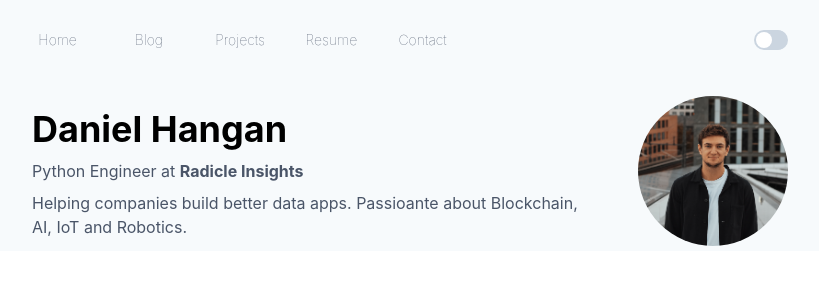
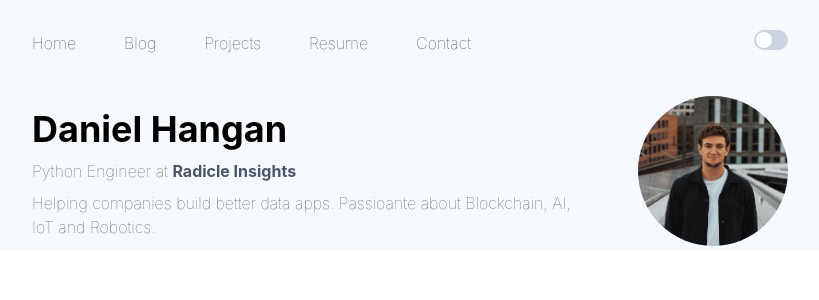
Before and after one commit to danielhangan/personal-website, a Next.js app: page / in a window 1280 px wide. Shown: the top 300 px of the page, without its empty margins (236-1055 px from the left). Built offline with nearby package versions, Linux system fonts and the light colour scheme.

Commit message:
blog responsive, default theme for buttons

```diff
--- a/src/components/Navigation.tsx
+++ b/src/components/Navigation.tsx
@@ -19,25 +19,21 @@ export const Naviagation = () => {
 
     return (
         <HStack justify="center">
-
         {/* Desktop */}
+        {/* TODO: responsive Flex for IconButton (maybe from default theme) */}
         <Flex
-            w={{base:'2xl', md:'3xl'}}
+            w={{base:'2xl',md:'3xl'}}
             alignItems="center"
             justifyContent="space-between"
             pt={4}
             pb={8}
         >
-                <Flex display={['none', 'none', 'flex', 'flex' ]}>
+                <Flex display={['none', 'none', 'flex', 'flex' ]} mt={2}>
                         <Link href="/">
                             <Button
-                                m={2}
                                 ml={0}
-                                p={4}
+                                pl={3}
                                 aria-label="Home"
-                                w="100%"
-                                color="brand.gray600"
-                                fontWeight="lighter"
                                 >
                                 Home
                             </Button>
@@ -45,12 +41,7 @@ export const Naviagation = () => {
 
                         <Link href="/posts">
                             <Button
-                                m={2}
-                                p={4}
                                 aria-label="Blog"
-                                w="100%"
-                                color="brand.gray600"
-                                fontWeight="lighter"
                                 >
                                 Blog
                             </Button>
@@ -58,12 +49,7 @@ export const Naviagation = () => {
 
                         <Link href="/projects">
                             <Button
-                                m={2}
-                                p={4}
                                 aria-label="Projects"
-                                w="100%"
-                                color="brand.gray600"
-                                fontWeight="lighter"
                                 >
                                 Projects
                             </Button>
@@ -71,12 +57,7 @@ export const Naviagation = () => {
 
                         <Link href="/resume">
                             <Button
-                                m={2}
-                                p={4}
                                 aria-label="Resume"
-                                w="100%"
-                                color="brand.gray600"
-                                fontWeight="lighter"
                                 >
                                 Resume
                             </Button>
@@ -84,18 +65,15 @@ export const Naviagation = () => {
 
                         <Link href="/contact">
                             <Button
-                                m={2}
-                                p={4}
                                 aria-label="Contact"
-                                w="100%"
-                                color="brand.gray600"
-                                fontWeight="lighter"
                                 >
                                 Contact
                             </Button>
                         </Link>
                 </Flex>
                 <IconButton
+                    w="100%"
+                    justifyContent="flex-start"
                     aria-label="Open Menu"
                     mr={4}
                     icon={<HamburgerIcon />}
@@ -103,7 +81,8 @@ export const Naviagation = () => {
                     onClick={onToggle}
                     />
                 <Switch
-                    color="green"
+                    // w="100vw"
+                    // justifyContent="right"
                     isChecked={isDark}
                     onChange={toggleColorMode}
                     />
@@ -142,9 +121,7 @@ export const Naviagation = () => {
                             aria-label="Home"
                             p={2}
                             my={2}
-                            w="100%"
-                            color="brand.gray600"
-                            fontWeight="lighter"
+                            vw="100%"
                         >
                            Home
                         </Button>
@@ -156,9 +133,7 @@ export const Naviagation = () => {
                             aria-label="Blog"
                             p={2}
                             my={2}
-                            w="100%"
-                            color="brand.gray600"
-                            fontWeight="lighter"
+                            vw="100%"
                         >
                             Blog
                         </Button>
@@ -170,9 +145,7 @@ export const Naviagation = () => {
                             aria-label="projects"
                             p={2}
                             my={2}
-                            w="100%"
-                            color="brand.gray600"
-                            fontWeight="lighter"
+                            vw="100%"
                         >
                             Projects
                         </Button>
@@ -184,9 +157,7 @@ export const Naviagation = () => {
                             aria-label="Resume"
                             p={2}
                             my={2}
-                            w="100%"
-                            color="brand.gray600"
-                            fontWeight="lighter"
+                            vw="100%"
                         >
                             Resume
                         </Button>
@@ -198,9 +169,7 @@ export const Naviagation = () => {
                             aria-label="Contact"
                             p={2}
                             my={2}
-                            w="100%"
-                            color="brand.gray600"
-                            fontWeight="lighter"
+                            vw="100%"
                         >
                             Contact
                         </Button>
--- a/src/pages/index.tsx
+++ b/src/pages/index.tsx
@@ -1,9 +1,3 @@
-import { Hero } from '../components/Hero'
-import { Container } from '../components/Container'
-import { Main } from '../components/Main'
-import { CTA } from '../components/CTA'
-import { Footer } from '../components/Footer'
-import { Naviagation } from '../components/Navigation'
 import HeaderLayout from '../layouts/Header'
 
 const Index = () => (
--- a/src/theme.tsx
+++ b/src/theme.tsx
@@ -28,18 +28,40 @@ const theme = extendTheme(
     },
     fonts,
     breakpoints,
+    components: {
+      Text: {
+        baseStyle: {
+          fontWeight: "lighter",
+          fontSize: "16px",
+        }
+      },
+      Code: {
+        baseStyle: {
+          width: "100%",
+          p: "16px"
+        }
+      },
+      Button: {
+        variants: {
+          ghost: {
+            color: "brand.gray700",
+            fontWeight: "lighter",
+            mx: "8px",
+            _hover: {
+              bg: "brand.gray100"
+            },
+          }
+        },
+        defaultProps: {
+          size:"md",
+          variant: "ghost"
+        }
+      }
+    }
   },
-  withDefaultSize({
-    size: "sm",
-    components: ['Button']
-  }),
   withDefaultColorScheme({
     colorScheme: 'brand',
     components: ['Switch']
-  }),
-    withDefaultVariant({
-    variant: 'ghost',
-    components: ['Button'],
   })
 )
 
```
Also changed, not shown: src/pages/posts/[slug].tsx (+23 -9 lines).
